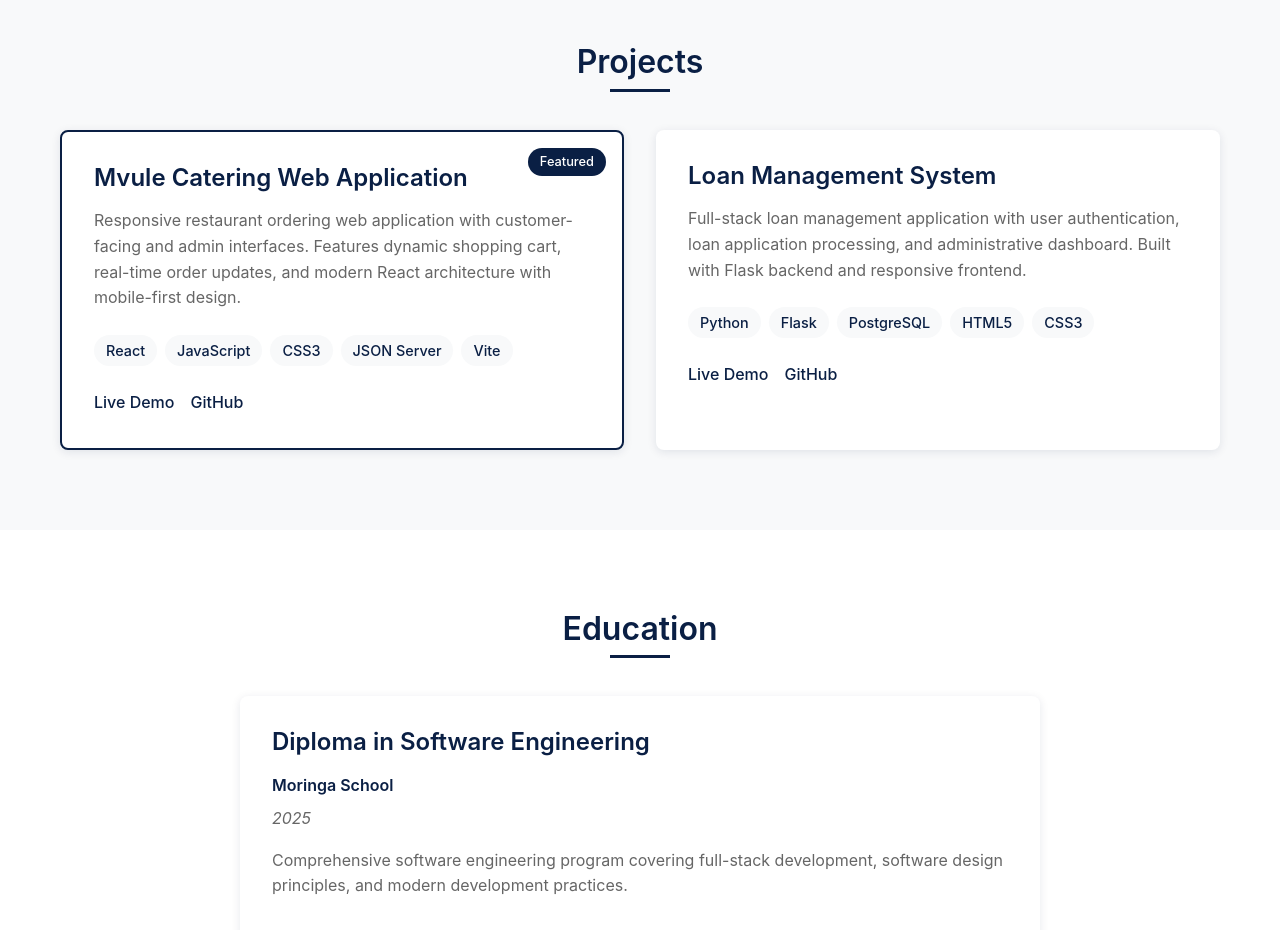
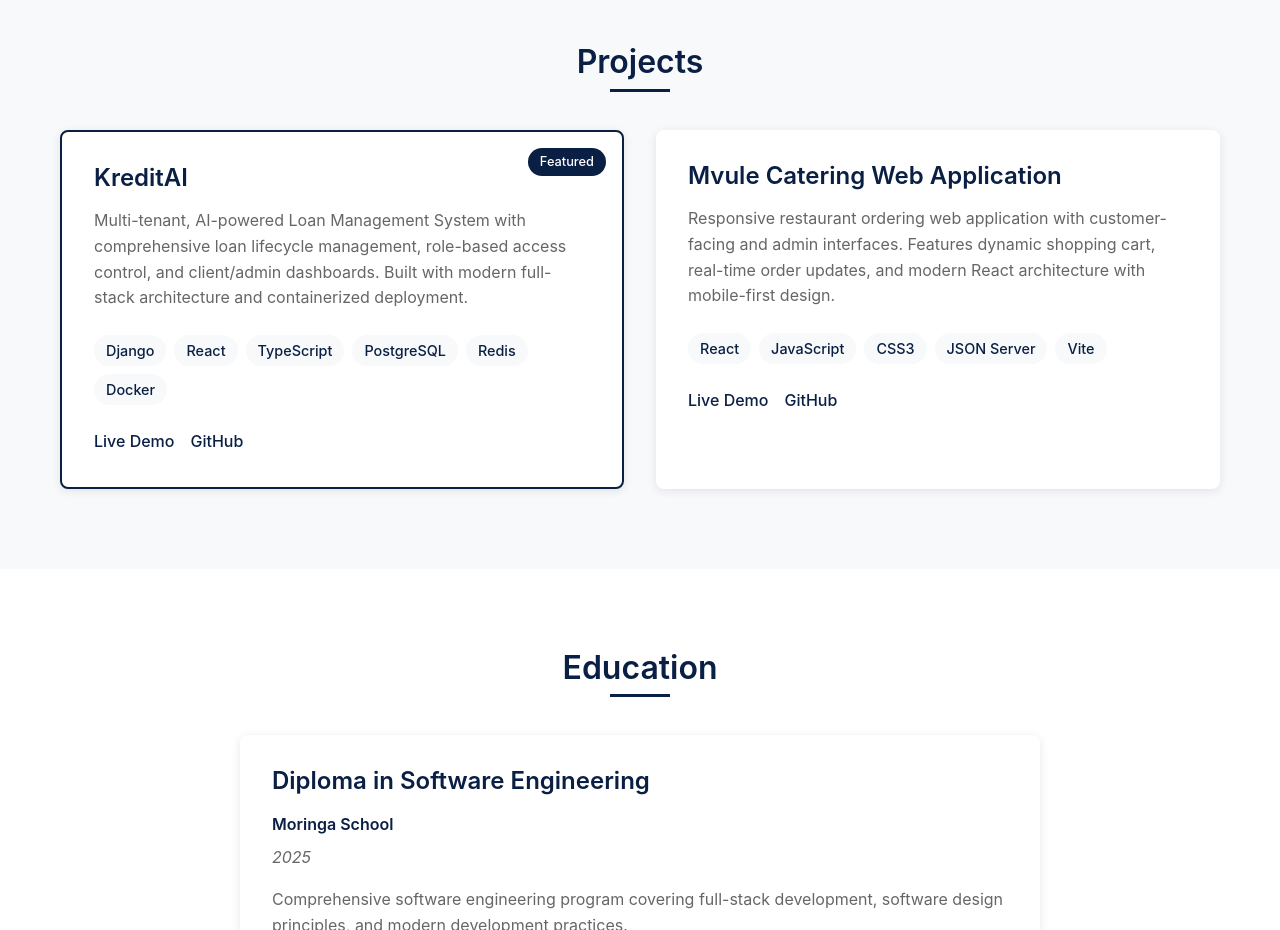
Before and after one commit to automatebyte/Portfo, a plain HTML site: page index.html in a window 1280 px wide. Shown: the part 2240-3170 px from the top of the page. Drawn offline with Linux system fonts and the light colour scheme.

Commit message:
Update KreditAI as featured project with enhanced details

```diff
--- a/index.html
+++ b/index.html
@@ -118,6 +118,25 @@
                 <article class="project-card featured">
                     <div class="project-content">
                         <span class="project-badge">Featured</span>
+                        <h3>KreditAI</h3>
+                        <p>Multi-tenant, AI-powered Loan Management System with comprehensive loan lifecycle management, role-based access control, and client/admin dashboards. Built with modern full-stack architecture and containerized deployment.</p>
+                        <div class="project-tech">
+                            <span>Django</span>
+                            <span>React</span>
+                            <span>TypeScript</span>
+                            <span>PostgreSQL</span>
+                            <span>Redis</span>
+                            <span>Docker</span>
+                        </div>
+                        <div class="project-links">
+                            <a href="https://kreditai1.onrender.com" class="project-link" target="_blank">Live Demo</a>
+                            <a href="#" class="project-link">GitHub</a>
+                        </div>
+                    </div>
+                </article>
+
+                <article class="project-card">
+                    <div class="project-content">
                         <h3>Mvule Catering Web Application</h3>
                         <p>Responsive restaurant ordering web application with customer-facing and admin interfaces. Features dynamic shopping cart, real-time order updates, and modern React architecture with mobile-first design.</p>
                         <div class="project-tech">
@@ -129,24 +148,6 @@
                         </div>
                         <div class="project-links">
                             <a href="https://mvule-kitchenhub.vercel.app/" class="project-link" target="_blank">Live Demo</a>
-                            <a href="#" class="project-link">GitHub</a>
-                        </div>
-                    </div>
-                </article>
-
-                <article class="project-card">
-                    <div class="project-content">
-                        <h3>Loan Management System</h3>
-                        <p>Full-stack loan management application with user authentication, loan application processing, and administrative dashboard. Built with Flask backend and responsive frontend.</p>
-                        <div class="project-tech">
-                            <span>Python</span>
-                            <span>Flask</span>
-                            <span>PostgreSQL</span>
-                            <span>HTML5</span>
-                            <span>CSS3</span>
-                        </div>
-                        <div class="project-links">
-                            <a href="https://kreditai1.onrender.com" class="project-link" target="_blank">Live Demo</a>
                             <a href="#" class="project-link">GitHub</a>
                         </div>
                     </div>
```
Also changed, not shown: Dennis_Kipkogei_Meli_Resume.html (+13 -13 lines).
